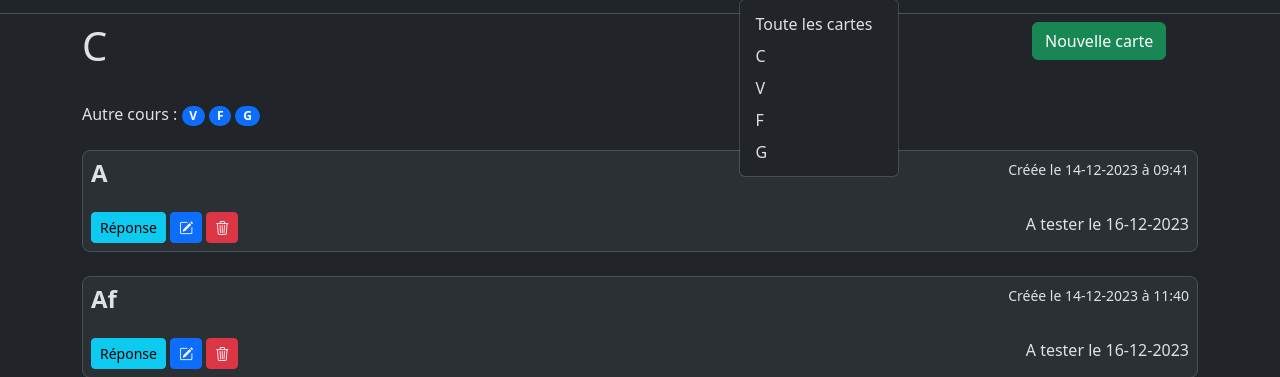
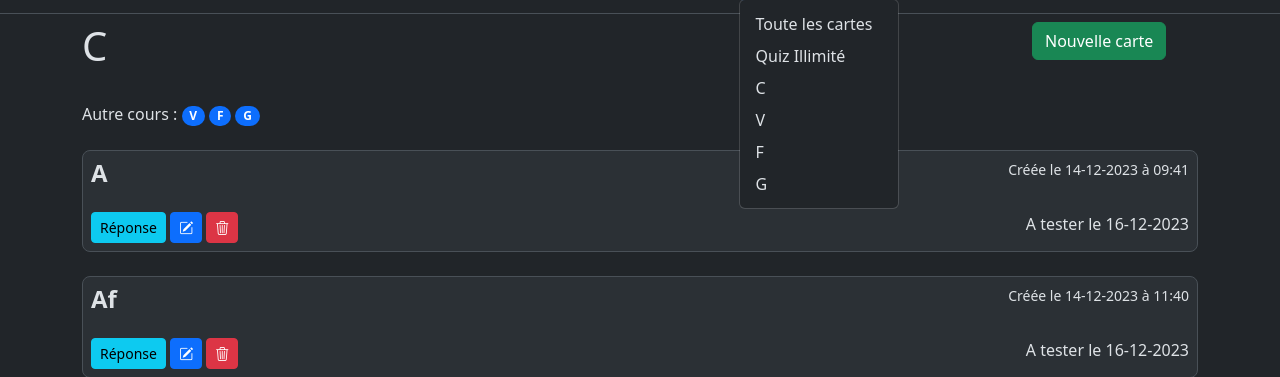
Before and after one commit to RemyHrz/DevWeb, a Flask app: page /cours/C in a window 1280 px wide, after a click on "Quiz". Shown: the part 59-436 px from the top of the page. Run offline with Flask 3, Linux system fonts and the light colour scheme.

Commit message:
Update base.html

```diff
--- a/templates/base.html
+++ b/templates/base.html
@@ -33,6 +33,7 @@
         			<ul class="dropdown-menu">
         			{% if courselist|unique|list|count > 0 %}
         			 <li><a class="dropdown-item" href="/quiz">Toute les cartes</a></li>
+        			 <li><a class="dropdown-item" href="/quiz/infinity">Quiz Illimité</a></li>
                 {% for course in courselist|unique %}
                 {% if course.course != current %}
                 <li><a class="dropdown-item" href="/quiz/{{course['course']}}">{{ course['course'] }}</a></li>
```
